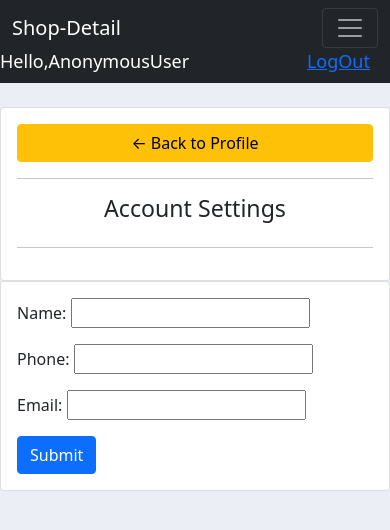
After one commit to sumitbro/shop_product, a Django app: template templates/account.html in a window 390 px wide. The commit adds this page. Shown: the top 530 px of the page. Run offline with Django 3.2, Linux system fonts and the light colour scheme; the template is opened without the code that fills it: values that come from a table or form of the project are taken from there, others are empty; some libraries are stand-ins or nearby versions.

Commit message:
file updated

```diff
--- a/account/views.py
+++ b/account/views.py
@@ -4,6 +4,7 @@ from django.contrib.auth import authenticate, login, logout
 from .forms import SignupForm
 from order.decorators import unauthenticated_user
 from django.contrib.auth.models import Group
+from order.models import Customer
 
 
 from django.contrib import messages
@@ -21,6 +22,7 @@ def signup(request):
                 user=form.save()
                 group= Group.objects.get(name='customer')
                 user.groups.add(group)
+                Customer.objects.create(user=user)
                 username= form.cleaned_data.get('username')
                 messages.success(request,'Account created for '+ username)
                 return redirect('/account/signin')
--- a/order/forms.py
+++ b/order/forms.py
@@ -1,5 +1,5 @@
 from django.forms import ModelForm
-from .models import Order
+from .models import Order, Customer
 
 
 
@@ -8,3 +8,10 @@ class OrderForm(ModelForm):
     class Meta:
         model= Order
         fields= '__all__'
+
+
+class CustomerForm(ModelForm):
+	class Meta:
+		model = Customer
+		fields = '__all__'
+		exclude = ['user']
--- a/order/models.py
+++ b/order/models.py
@@ -6,6 +6,7 @@ class Customer(models.Model):
     user= models.OneToOneField(User, null=True, on_delete=models.CASCADE)
     name= models.CharField(max_length=50, null=True)
     phone= models.CharField(max_length=50)
+    # img= models.ImageField(default="Screenshot_15.png", null=True, blank=True)
     email= models.EmailField()
     date_created= models.DateTimeField(auto_now_add=True, null=True)
 
--- a/order/urls.py
+++ b/order/urls.py
@@ -9,7 +9,8 @@ urlpatterns = [
     path('create/<int:id>', views.createview, name='create'),
     path('update/<int:id>', views.updateorder, name='update'),
     path('delete/<int:id>', views.deleteorder, name='delete'),
-    path('profile/', views.userpage, name= 'profile')
+    path('profile/', views.userpage, name= 'profile'),
+    # path('account/', views.account, name='account')
 
 
 
--- a/shop/settings.py
+++ b/shop/settings.py
@@ -123,7 +123,9 @@ USE_TZ = True
 STATIC_URL = '/static/'
 
 
-MEDIA_URL= '/images/'
+
 STATICFILES_DIRS=[
     os.path.join(BASE_DIR, 'static')
 ]
+MEDIA_URL= '/media/'
+MEDIA_ROOT= os.path.join(BASE_DIR, 'media')
--- a/shop/urls.py
+++ b/shop/urls.py
@@ -15,6 +15,12 @@ Including another URLconf
 """
 from django.contrib import admin
 from django.urls import path, include
+from django.conf import settings
+from django.conf.urls.static import static
+
+
+
+
 
 urlpatterns = [
     path('admin/', admin.site.urls),
@@ -22,3 +28,4 @@ urlpatterns = [
     path('account/', include('account.urls'))
 
 ]
+urlpatterns = urlpatterns + static(settings.MEDIA_URL, document_root= settings.MEDIA_ROOT)
--- /dev/null
+++ b/templates/account.html
@@ -0,0 +1,41 @@
+{%  extends 'base.html' %}
+{% load static %}
+{% block content %}
+
+<style>
+	.profile-pic{
+		max-width: 200px;
+		max-height:200px;
+		margin: 0 auto;
+		border-radius: 50%;
+	}
+</style>
+
+<br>
+<div class="row">
+	<div class="col-md-3">
+		<div class="card card-body">
+			<a class="btn btn-warning" href="/"> &#8592; Back to Profile</a>
+			<hr>
+			<h3 style="text-align: center">Account Settings</h3>
+			<hr>
+			<img class="profile-pic" src="{{request.user.customer.img.url}}" >
+
+		</div>
+	</div>
+	<div class="col-md-9">
+		<div class="card card-body">
+
+			<form method="POST" action="" enctype="multipart/form-data">
+				{% csrf_token %}
+				{{form.as_p}}
+
+			<input class="btn btn-primary" type="submit" name="Update Information">
+			</form>
+		</div>
+	</div>
+</div>
+
+
+
+{% endblock %}
--- a/templates/base.html
+++ b/templates/base.html
@@ -34,6 +34,7 @@
               <li class="nav-item">
                 <a class="nav-link" href="/product">Product</a>
               </li>
+
               {% endif %}
 
             </ul>
```
Also changed, not shown: order/views.py (+19 -1 lines), Screenshot_82.png (added), account/urls.py (line endings or trailing spaces), db.sqlite3, order/migrations/0005_customer_image.py (added), order/migrations/0006_auto_20201215_2154.py (added), order/migrations/0007_auto_20201215_2233.py (added), static/images/p1.png (added).
